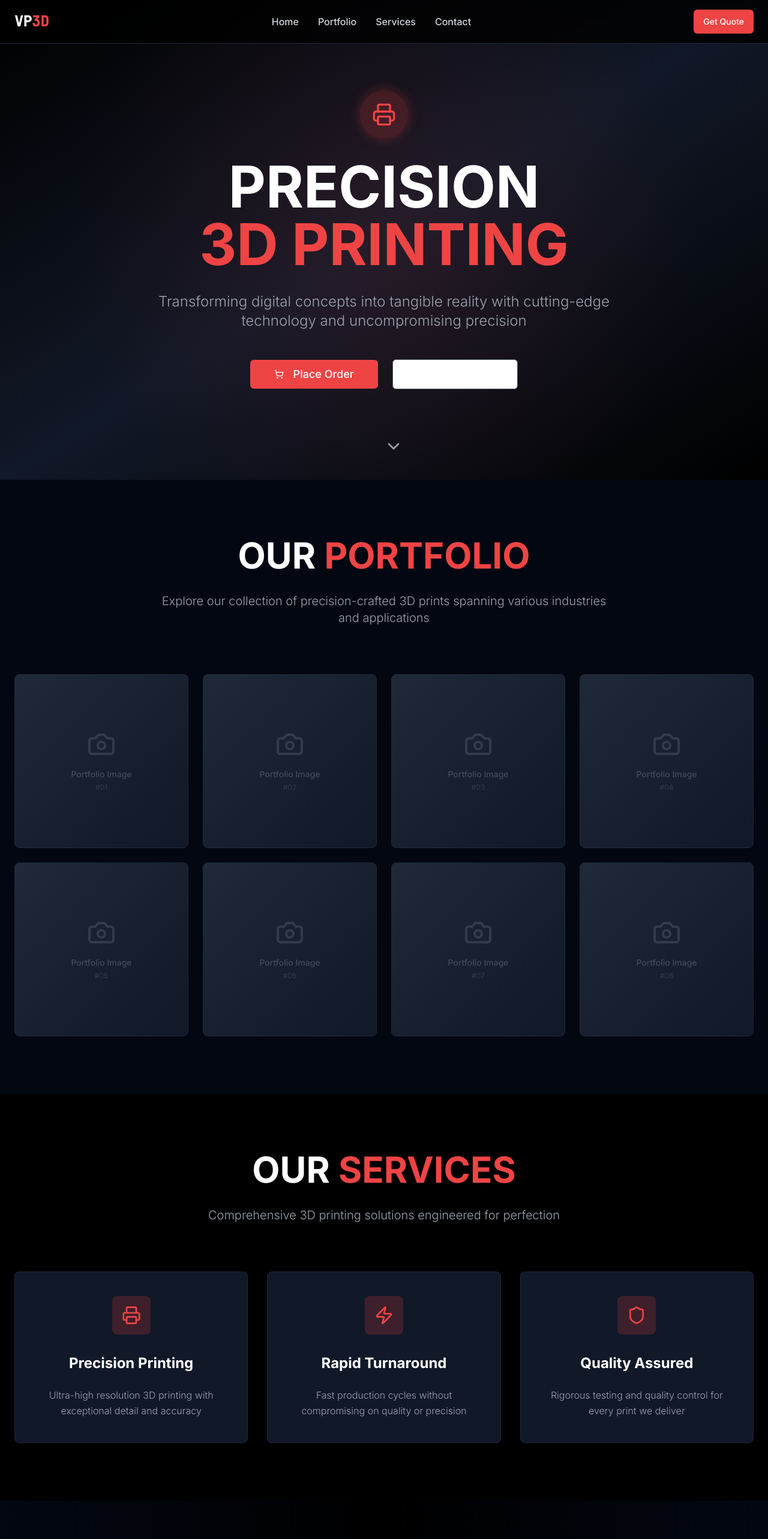
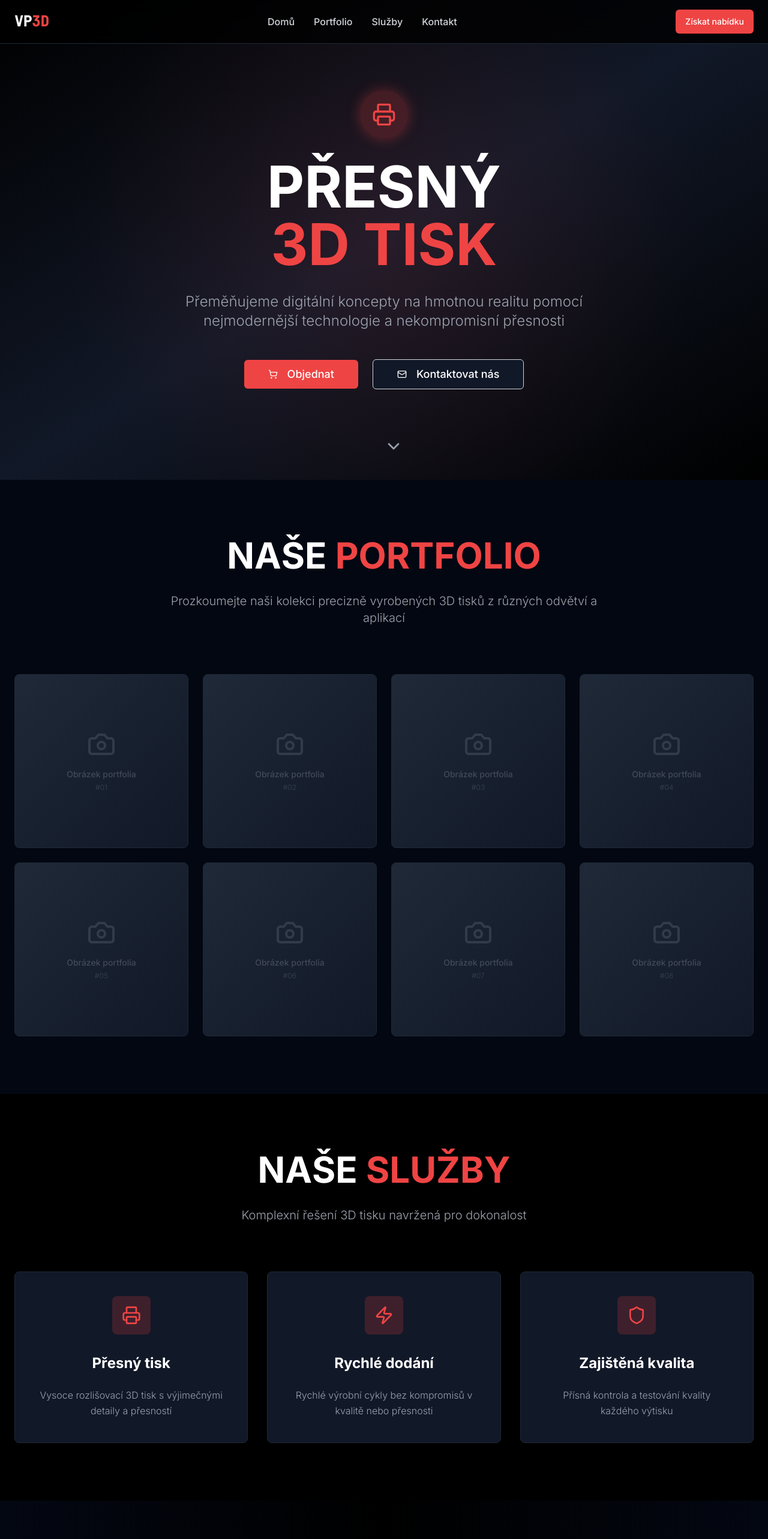
Before and after one commit to lukaasmil/vp3d-visual-craft, a React (Vite) app: page / in a window 1280 px wide. Shown: the top 2566 px of the page at 60% size. Built offline with nearby package versions, Linux system fonts and the light colour scheme.

Commit message:
Add animations and Czech translation
- Added animations to the website.
- Translated the website to Czech language.
- Improved readability of white buttons.

```diff
--- a/src/pages/Index.tsx
+++ b/src/pages/Index.tsx
@@ -21,38 +21,38 @@ const Index = () => {
   const services = [
     {
       icon: Printer,
-      title: "Precision Printing",
-      description: "Ultra-high resolution 3D printing with exceptional detail and accuracy"
+      title: "Přesný tisk",
+      description: "Vysoce rozlišovací 3D tisk s výjimečnými detaily a přesností"
     },
     {
       icon: Zap,
-      title: "Rapid Turnaround",
-      description: "Fast production cycles without compromising on quality or precision"
+      title: "Rychlé dodání",
+      description: "Rychlé výrobní cykly bez kompromisů v kvalitě nebo přesnosti"
     },
     {
       icon: Shield,
-      title: "Quality Assured",
-      description: "Rigorous testing and quality control for every print we deliver"
+      title: "Zajištěná kvalita",
+      description: "Přísná kontrola a testování kvality každého výtisku"
     }
   ];
 
   return (
     <div className="min-h-screen bg-black font-inter text-white">
       {/* Navigation */}
-      <nav className="fixed top-0 w-full z-50 bg-black/80 backdrop-blur-lg border-b border-gray-800">
+      <nav className="fixed top-0 w-full z-50 bg-black/80 backdrop-blur-lg border-b border-gray-800 animate-fade-in">
         <div className="max-w-7xl mx-auto px-6 py-4">
           <div className="flex items-center justify-between">
-            <div className="text-2xl font-bold font-mono text-white">
+            <div className="text-2xl font-bold font-mono text-white hover:scale-105 transition-transform duration-300">
               VP<span className="text-red-500">3D</span>
             </div>
             <div className="hidden md:flex items-center space-x-8">
-              <a href="#home" className="text-gray-300 hover:text-white transition-colors font-medium">Home</a>
-              <a href="#portfolio" className="text-gray-300 hover:text-white transition-colors font-medium">Portfolio</a>
-              <a href="#services" className="text-gray-300 hover:text-white transition-colors font-medium">Services</a>
-              <a href="#contact" className="text-gray-300 hover:text-white transition-colors font-medium">Contact</a>
+              <a href="#home" className="text-gray-300 hover:text-white transition-all duration-300 font-medium hover:scale-110 transform">Domů</a>
+              <a href="#portfolio" className="text-gray-300 hover:text-white transition-all duration-300 font-medium hover:scale-110 transform">Portfolio</a>
+              <a href="#services" className="text-gray-300 hover:text-white transition-all duration-300 font-medium hover:scale-110 transform">Služby</a>
+              <a href="#contact" className="text-gray-300 hover:text-white transition-all duration-300 font-medium hover:scale-110 transform">Kontakt</a>
             </div>
-            <Button className="bg-red-500 hover:bg-red-600 text-white font-medium border-0">
-              Get Quote
+            <Button className="bg-red-500 hover:bg-red-600 text-white font-medium border-0 transform hover:scale-105 transition-all duration-300 hover:shadow-lg hover:shadow-red-500/25">
+              Získat nabídku
             </Button>
           </div>
         </div>
@@ -61,28 +61,28 @@ const Index = () => {
       {/* Hero Section */}
       <section id="home" className="relative min-h-screen flex items-center justify-center bg-gradient-to-br from-black via-gray-900 to-black">
         <div className="absolute inset-0 bg-[radial-gradient(circle_at_50%_50%,rgba(239,68,68,0.1),transparent_70%)]"></div>
-        <div className="relative z-10 text-center max-w-5xl mx-auto px-6">
-          <div className="mb-8">
-            <div className="w-20 h-20 mx-auto bg-red-500/20 rounded-full flex items-center justify-center animate-glow">
+        <div className="relative z-10 text-center max-w-5xl mx-auto px-6 animate-fade-in">
+          <div className="mb-8 animate-float">
+            <div className="w-20 h-20 mx-auto bg-red-500/20 rounded-full flex items-center justify-center animate-glow hover:bg-red-500/30 transition-all duration-500">
               <Printer className="w-10 h-10 text-red-500" />
             </div>
           </div>
-          <h1 className="text-6xl md:text-8xl font-bold mb-8 text-white leading-tight">
-            PRECISION
+          <h1 className="text-6xl md:text-8xl font-bold mb-8 text-white leading-tight animate-scale-in">
+            PŘESNÝ
             <br />
-            <span className="text-red-500">3D PRINTING</span>
+            <span className="text-red-500">3D TISK</span>
           </h1>
-          <p className="text-xl md:text-2xl text-gray-400 mb-12 font-light max-w-3xl mx-auto leading-relaxed">
-            Transforming digital concepts into tangible reality with cutting-edge technology and uncompromising precision
+          <p className="text-xl md:text-2xl text-gray-400 mb-12 font-light max-w-3xl mx-auto leading-relaxed animate-fade-in delay-300">
+            Přeměňujeme digitální koncepty na hmotnou realitu pomocí nejmodernější technologie a nekompromisní přesnosti
           </p>
-          <div className="flex flex-col sm:flex-row items-center justify-center gap-6">
-            <Button size="lg" className="bg-red-500 hover:bg-red-600 text-white text-lg px-10 py-6 font-medium">
+          <div className="flex flex-col sm:flex-row items-center justify-center gap-6 animate-fade-in delay-500">
+            <Button size="lg" className="bg-red-500 hover:bg-red-600 text-white text-lg px-10 py-6 font-medium transform hover:scale-105 transition-all duration-300 hover:shadow-xl hover:shadow-red-500/25">
               <ShoppingCart className="mr-2 w-5 h-5" />
-              Place Order
+              Objednat
             </Button>
-            <Button size="lg" variant="outline" className="border-gray-600 text-white hover:bg-gray-800 text-lg px-10 py-6 font-medium">
+            <Button size="lg" variant="outline" className="border-gray-300 bg-gray-900 text-white hover:bg-gray-800 hover:border-white text-lg px-10 py-6 font-medium transform hover:scale-105 transition-all duration-300 hover:shadow-xl">
               <Mail className="mr-2 w-5 h-5" />
-              Contact Us
+              Kontaktovat nás
             </Button>
           </div>
         </div>
@@ -95,34 +95,35 @@ const Index = () => {
       {/* Portfolio Section */}
       <section id="portfolio" className="py-24 px-6 bg-gray-950">
         <div className="max-w-7xl mx-auto">
-          <div className="text-center mb-20">
+          <div className="text-center mb-20 animate-fade-in">
             <h2 className="text-5xl md:text-6xl font-bold mb-8 text-white leading-tight">
-              OUR <span className="text-red-500">PORTFOLIO</span>
+              NAŠE <span className="text-red-500">PORTFOLIO</span>
             </h2>
             <p className="text-xl text-gray-400 max-w-3xl mx-auto font-light">
-              Explore our collection of precision-crafted 3D prints spanning various industries and applications
+              Prozkoumejte naši kolekci precizně vyrobených 3D tisků z různých odvětví a aplikací
             </p>
           </div>
 
           <div className="grid grid-cols-2 md:grid-cols-4 gap-6">
-            {portfolioSlots.map((slot) => (
+            {portfolioSlots.map((slot, index) => (
               <Card
                 key={slot.id}
-                className="group bg-gray-900 border border-gray-800 hover:border-red-500/50 transition-all duration-300 hover:shadow-2xl hover:shadow-red-500/20 overflow-hidden aspect-square"
+                className="group bg-gray-900 border border-gray-800 hover:border-red-500/50 transition-all duration-500 hover:shadow-2xl hover:shadow-red-500/20 overflow-hidden aspect-square transform hover:scale-105 animate-fade-in"
+                style={{ animationDelay: `${index * 100}ms` }}
               >
                 <CardContent className="p-0 h-full relative">
-                  <div className="w-full h-full bg-gradient-to-br from-gray-800 to-gray-900 flex items-center justify-center">
-                    <div className="text-center opacity-50 group-hover:opacity-70 transition-opacity">
-                      <Camera className="w-12 h-12 mx-auto text-gray-600 mb-4" />
+                  <div className="w-full h-full bg-gradient-to-br from-gray-800 to-gray-900 flex items-center justify-center transition-all duration-500 group-hover:from-gray-700 group-hover:to-gray-800">
+                    <div className="text-center opacity-50 group-hover:opacity-70 transition-all duration-500 transform group-hover:scale-110">
+                      <Camera className="w-12 h-12 mx-auto text-gray-600 mb-4 group-hover:text-red-500 transition-colors duration-300" />
                       <div className="text-gray-500 text-sm font-medium">
-                        Portfolio Image
+                        Obrázek portfolia
                       </div>
                       <div className="text-gray-600 text-xs mt-1">
                         #{slot.id.toString().padStart(2, '0')}
                       </div>
                     </div>
                   </div>
-                  <div className="absolute inset-0 bg-red-500/0 group-hover:bg-red-500/5 transition-colors duration-300"></div>
+                  <div className="absolute inset-0 bg-red-500/0 group-hover:bg-red-500/5 transition-colors duration-500"></div>
                 </CardContent>
               </Card>
             ))}
@@ -133,12 +134,12 @@ const Index = () => {
       {/* Services Section */}
       <section id="services" className="py-24 px-6 bg-black">
         <div className="max-w-7xl mx-auto">
-          <div className="text-center mb-20">
+          <div className="text-center mb-20 animate-fade-in">
             <h2 className="text-5xl md:text-6xl font-bold mb-8 text-white leading-tight">
-              OUR <span className="text-red-500">SERVICES</span>
+              NAŠE <span className="text-red-500">SLUŽBY</span>
             </h2>
             <p className="text-xl text-gray-400 max-w-3xl mx-auto font-light">
-              Comprehensive 3D printing solutions engineered for perfection
+              Komplexní řešení 3D tisku navržená pro dokonalost
             </p>
           </div>
 
@@ -146,15 +147,16 @@ const Index = () => {
             {services.map((service, index) => (
               <Card
                 key={index}
-                className="group bg-gray-900 border border-gray-800 hover:border-red-500/50 transition-all duration-300 hover:shadow-2xl hover:shadow-red-500/10"
+                className="group bg-gray-900 border border-gray-800 hover:border-red-500/50 transition-all duration-500 hover:shadow-2xl hover:shadow-red-500/10 transform hover:scale-105 animate-fade-in"
+                style={{ animationDelay: `${index * 200}ms` }}
               >
                 <CardContent className="p-10 text-center">
                   <div className="mb-8">
-                    <div className="w-16 h-16 mx-auto bg-red-500/20 rounded-lg flex items-center justify-center group-hover:bg-red-500/30 transition-colors">
+                    <div className="w-16 h-16 mx-auto bg-red-500/20 rounded-lg flex items-center justify-center group-hover:bg-red-500/30 transition-all duration-500 transform group-hover:scale-110 group-hover:rotate-6">
                       <service.icon className="w-8 h-8 text-red-500" />
                     </div>
                   </div>
-                  <h3 className="text-2xl font-bold text-white mb-6 group-hover:text-red-500 transition-colors">
+                  <h3 className="text-2xl font-bold text-white mb-6 group-hover:text-red-500 transition-colors duration-300">
                     {service.title}
                   </h3>
                   <p className="text-gray-400 leading-relaxed font-light">{service.description}</p>
@@ -167,37 +169,37 @@ const Index = () => {
 
       {/* CTA Section */}
       <section id="contact" className="py-24 px-6 bg-gradient-to-r from-gray-950 via-black to-gray-950">
-        <div className="max-w-5xl mx-auto text-center">
+        <div className="max-w-5xl mx-auto text-center animate-fade-in">
           <h2 className="text-5xl md:text-6xl font-bold mb-8 text-white leading-tight">
-            READY TO <span className="text-red-500">CREATE</span>?
+            PŘIPRAVENI <span className="text-red-500">TVOŘIT</span>?
           </h2>
           <p className="text-xl text-gray-400 mb-12 font-light max-w-3xl mx-auto">
-            Transform your ideas into reality with our precision 3D printing technology
+            Přeměňte své nápady na realitu pomocí naší přesné 3D tiskové technologie
           </p>
           <div className="flex flex-col sm:flex-row items-center justify-center gap-6">
-            <Button size="lg" className="bg-red-500 hover:bg-red-600 text-white text-lg px-12 py-6 font-medium animate-glow">
+            <Button size="lg" className="bg-red-500 hover:bg-red-600 text-white text-lg px-12 py-6 font-medium animate-glow transform hover:scale-105 transition-all duration-300 hover:shadow-xl hover:shadow-red-500/25">
               <ShoppingCart className="mr-2 w-5 h-5" />
-              Place Order
+              Objednat
             </Button>
-            <Button size="lg" variant="outline" className="border-gray-600 text-white hover:bg-gray-800 text-lg px-12 py-6 font-medium">
+            <Button size="lg" variant="outline" className="border-gray-300 bg-gray-900 text-white hover:bg-gray-800 hover:border-white text-lg px-12 py-6 font-medium transform hover:scale-105 transition-all duration-300 hover:shadow-xl">
               <Mail className="mr-2 w-5 h-5" />
-              Get Quote
+              Získat nabídku
             </Button>
           </div>
         </div>
       </section>
 
       {/* Footer */}
-      <footer className="py-16 px-6 bg-black border-t border-gray-900">
+      <footer className="py-16 px-6 bg-black border-t border-gray-900 animate-fade-in">
         <div className="max-w-7xl mx-auto text-center">
-          <div className="text-3xl font-bold font-mono text-white mb-6">
+          <div className="text-3xl font-bold font-mono text-white mb-6 hover:scale-105 transition-transform duration-300">
             VP<span className="text-red-500">3D</span>
           </div>
-          <p className="text-gray-500 mb-8 font-light">Precision in every dimension</p>
+          <p className="text-gray-500 mb-8 font-light">Přesnost v každém rozměru</p>
           <div className="flex justify-center space-x-8 text-gray-500">
-            <a href="#" className="hover:text-red-500 transition-colors font-medium">Privacy</a>
-            <a href="#" className="hover:text-red-500 transition-colors font-medium">Terms</a>
-            <a href="#" className="hover:text-red-500 transition-colors font-medium">Contact</a>
+            <a href="#" className="hover:text-red-500 transition-all duration-300 font-medium transform hover:scale-110">Soukromí</a>
+            <a href="#" className="hover:text-red-500 transition-all duration-300 font-medium transform hover:scale-110">Podmínky</a>
+            <a href="#" className="hover:text-red-500 transition-all duration-300 font-medium transform hover:scale-110">Kontakt</a>
           </div>
         </div>
       </footer>
```
